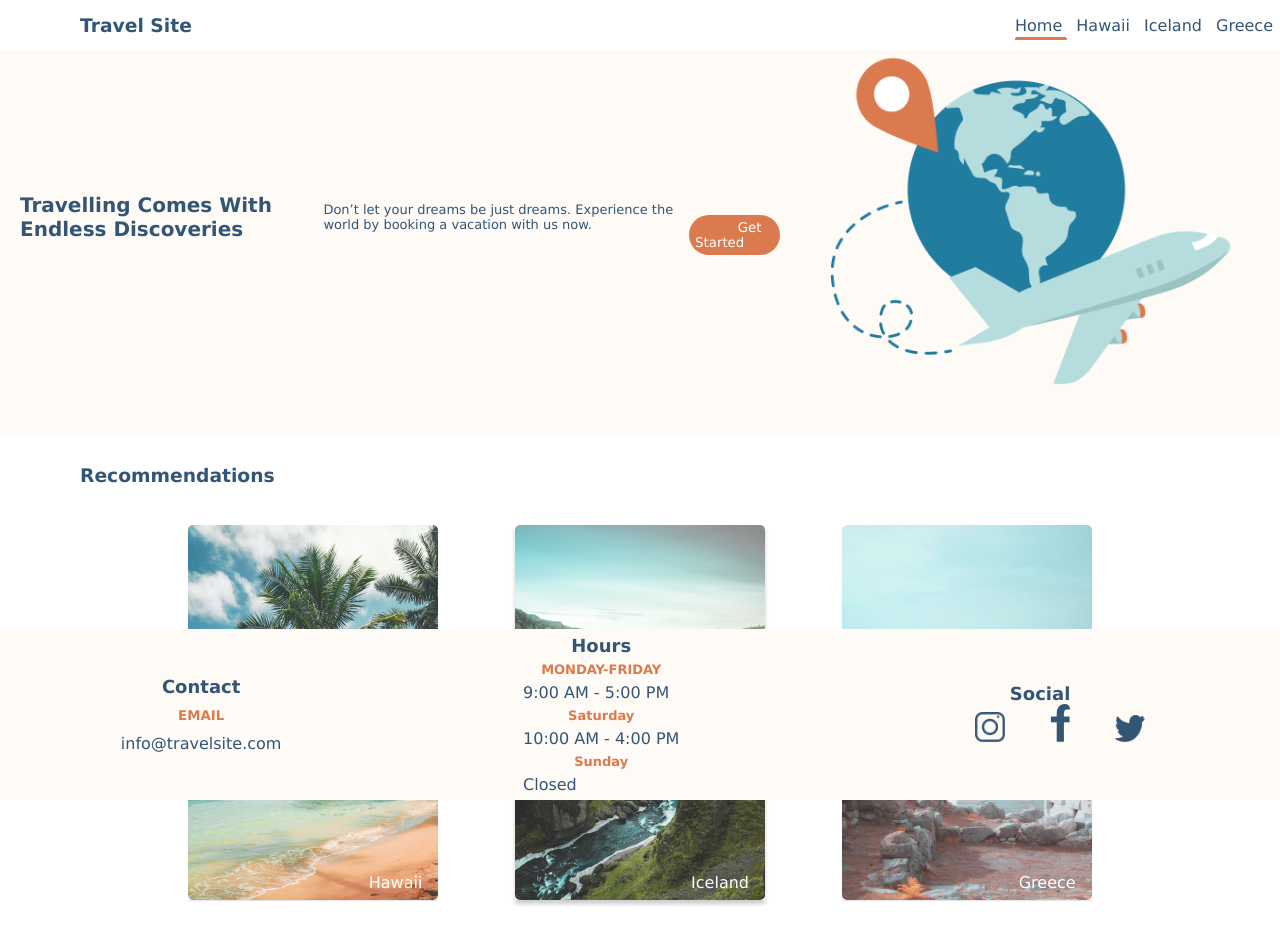
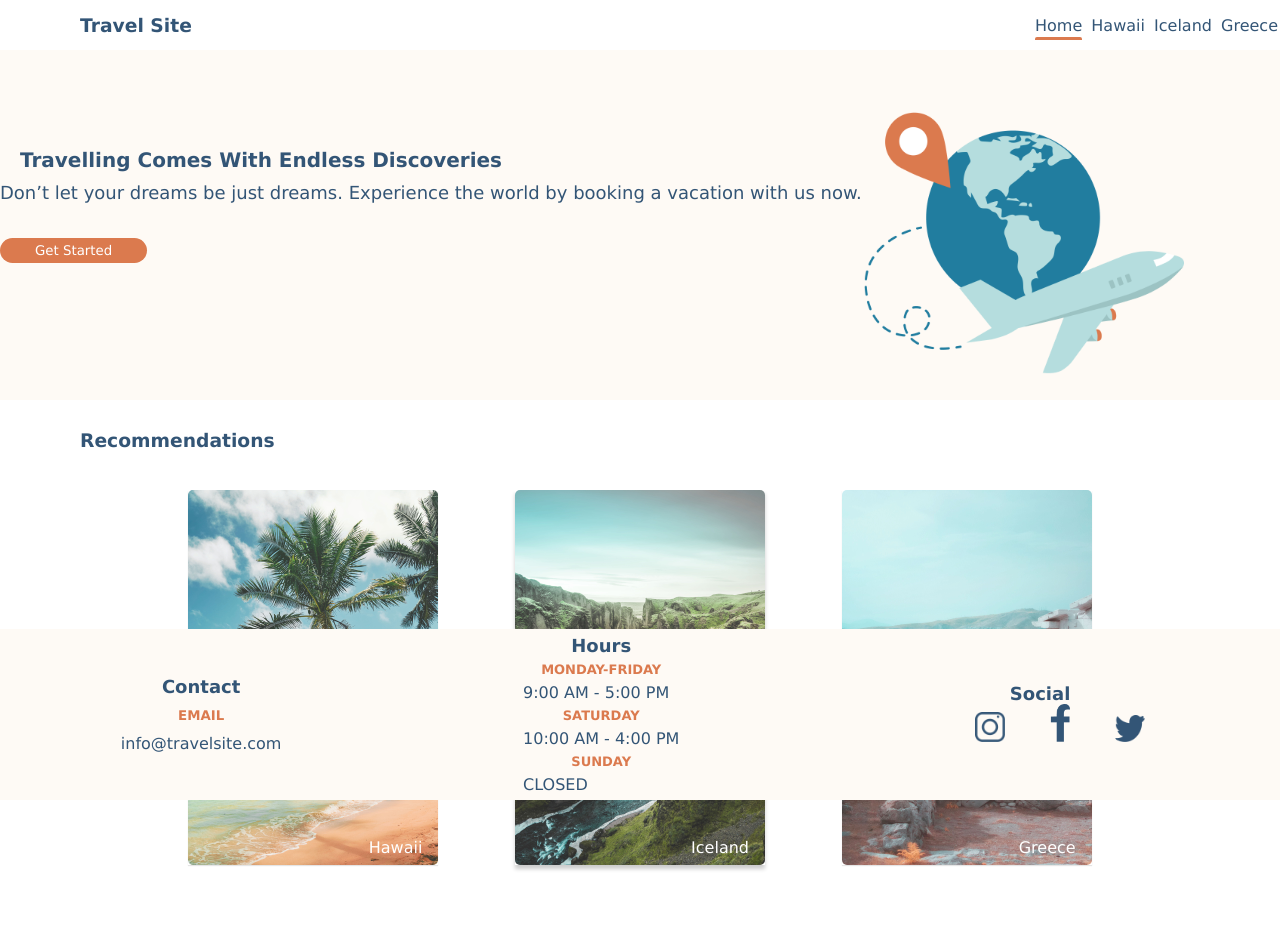
Before and after one commit to elFelo0307/brainstation-git-intro, a plain HTML site: page index.html in a window 1280 px wide. Drawn offline with Linux system fonts and the light colour scheme.

Commit message:
this is final commit

```diff
--- a/global/global.css
+++ b/global/global.css
@@ -1,8 +1,8 @@
-.nav-bar__list li {
+.nav-bar__list li  {
   display: inline-block;
   margin: 2px;
   align-items: baseline;
-  padding-right: 5px;
+
 }
 .nav-bar__list a {
   text-decoration: none;
@@ -47,6 +47,7 @@
   width: 100vw;
   height: 50px;
   background-color: #ffffff;
+  padding-right: 50px;
 }
 .container h3 {
   margin: 80px;
--- a/index.html
+++ b/index.html
@@ -64,12 +64,12 @@
       <button>
         <a href="https://www.trivago.com/es-US?rl=es-US">Get Started</a>
       </button>
-      <img
+      <!-- <img
         class="airplane-image"
         src="/brainstation-git-intro/assets/Images/hero.png"
         width="400px"
         alt=""
-      />
+      /> -->
     </div>
     <div>
       <h3 class="recommendations">Recommendations</h3>
@@ -108,13 +108,13 @@
         <p>info@travelsite.com</p>
       </div>
       <div class="hours">
-        <h2>Hours</h2>
-        <h3>MONDAY-FRIDAY</h3>
-        <p>9:00 AM - 5:00 PM</p>
-        <h3>Saturday</h3>
-        <p>10:00 AM - 4:00 PM</p>
-        <h3>Sunday</h3>
-        <p>Closed</p>
+        <h2 class="hours-title">Hours</h2>
+        <h3 class="hours-days">MONDAY-FRIDAY</h3>
+        <p class="hours-hours">9:00 AM - 5:00 PM</p>
+        <h3 class="hours-days">SATURDAY</h3>
+        <p class="hours-hours">10:00 AM - 4:00 PM</p>
+        <h3 class="hours-days">SUNDAY</h3>
+        <p class="hours-hours"> CLOSED</p>
       </div>
       <div class="social">
         <h2>Social</h2>
--- a/main/main.css
+++ b/main/main.css
@@ -9,8 +9,15 @@
 .hero-container {
   display: flex;
   background-color: #fefaf5;
-  justify-content: space-around;
-  align-items: center;
+  justify-content: center;
+  align-items:flex-start;
+
+  flex-direction: column;
+  background-image: url(/brainstation-git-intro/assets/Images/hero.png);
+  background-repeat: no-repeat;
+  background-position: 90% 80%;
+  background-size: 25%;
+  height: 50vh;
 }
 .hero-container__items {
   display: flex;
@@ -26,9 +33,10 @@
 }
 
 .title-container {
-  font-size: small;
+  font-size:large;
   color: #335576;
   flex-direction: column;
+
 }
 button {
   border-radius: 20px;
```
